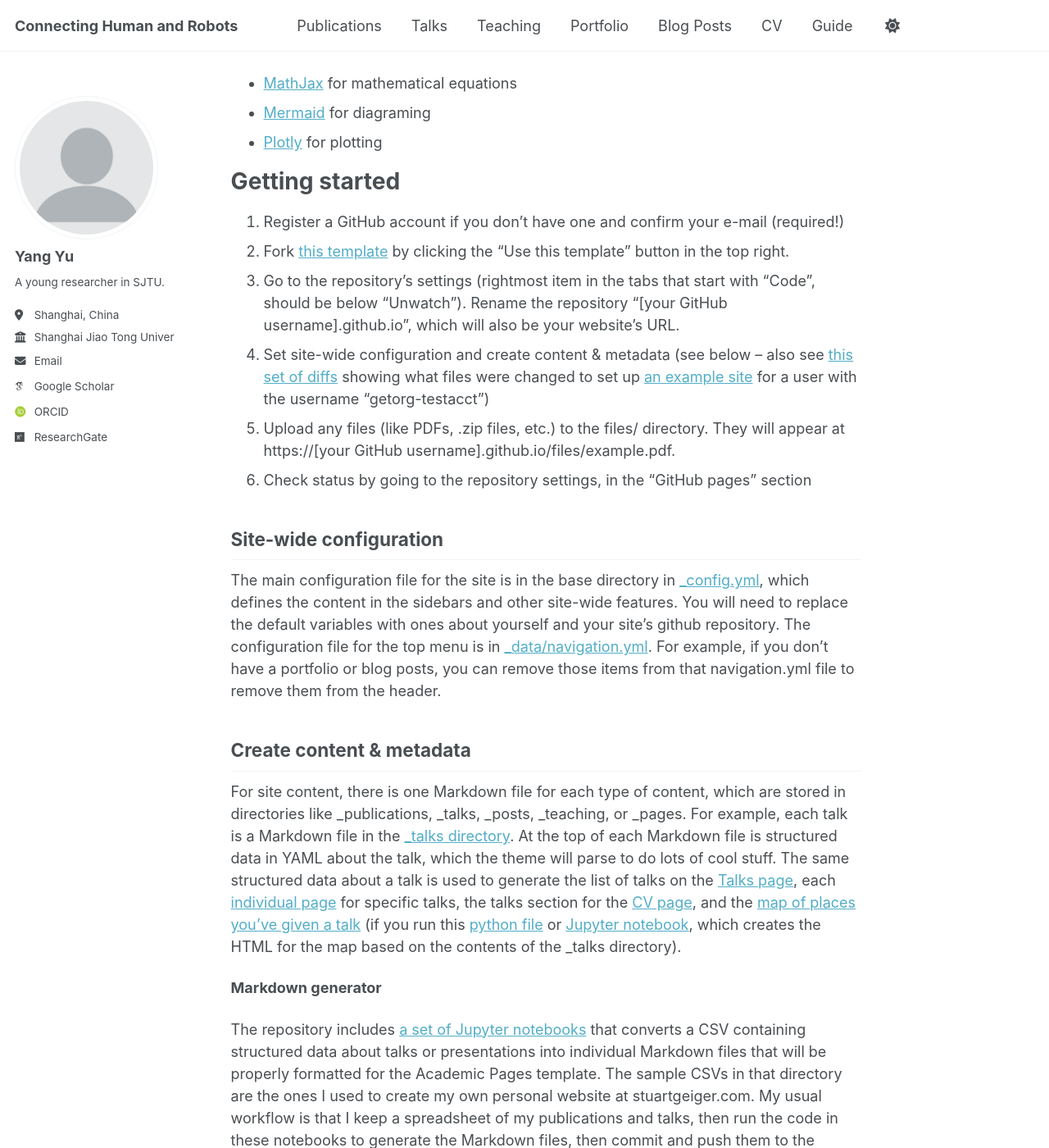
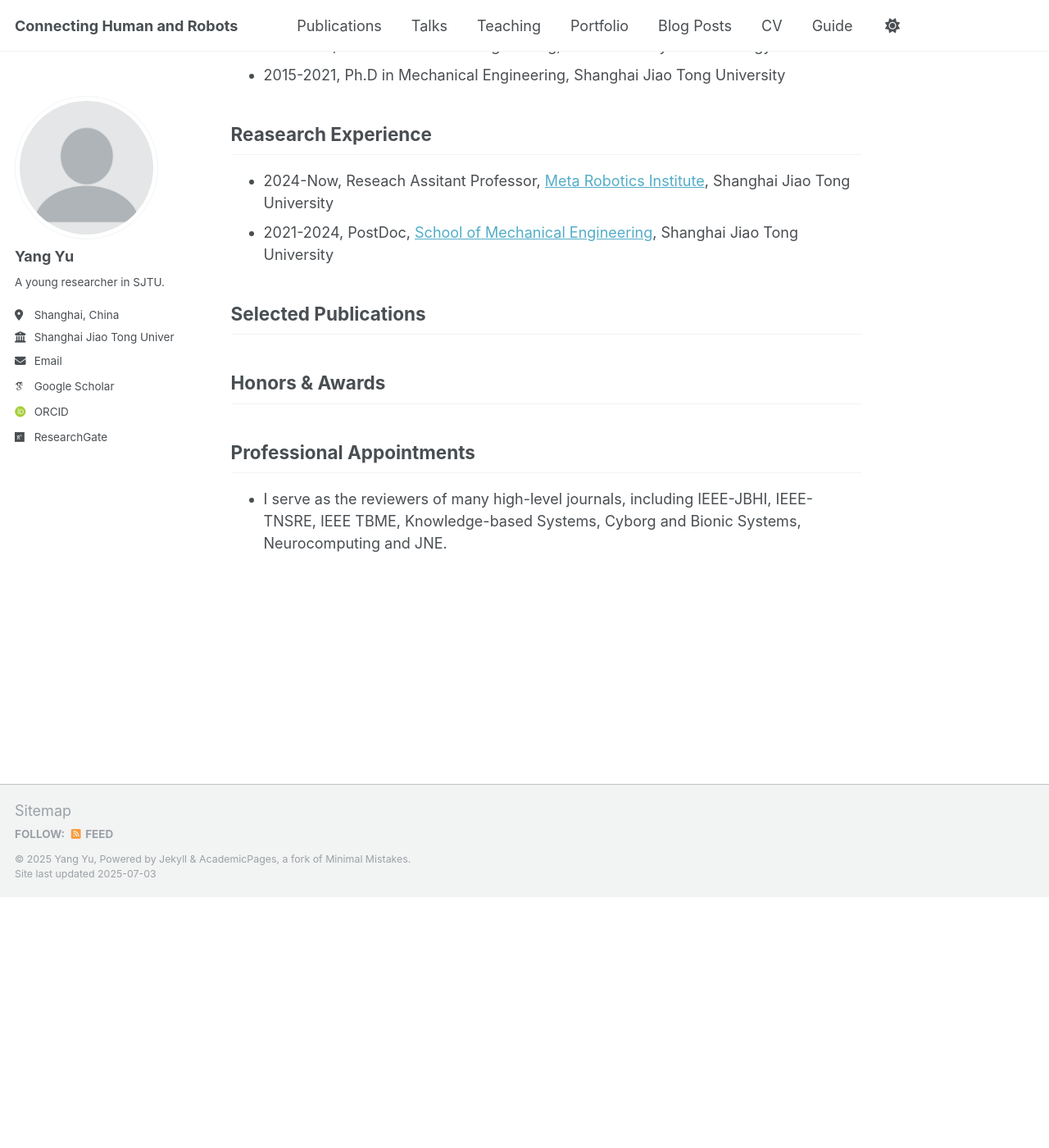
Before and after one commit to Yu-SJTUMRI/Yu-SJTUMRI.github.io, a Jekyll site: the page built from _pages/about.md, in a window 1280 px wide and 1400 px high, scrolled down 306 px. Shown: the whole window at 82% size. Built offline with Jekyll 4.4.1, drawn with Linux system fonts in a browser that asks for light colours; some web fonts are replaced; a script that is not in the unit is left out; some of the changed text lies outside the part shown.

Commit message:
Update about.md

```diff
--- a/_pages/about.md
+++ b/_pages/about.md
@@ -10,44 +10,24 @@ I am a research asssitant professor at [Meta Robotics Institute](https://mri.sjt
 
 I
 
-A data-driven personal website
-======
+Education
+------
+- 2011-2015, B.S. in Mechanical Engineering, Hefei Uiversity of Technology
+- 2015-2021, Ph.D in Mechanical Engineering, Shanghai Jiao Tong University
+
+Reasearch Experience
+------
+- 2024-Now, Reseach Assitant Professor, [Meta Robotics Institute](https://mri.sjtu.edu.cn/), Shanghai Jiao Tong University
+- 2021-2024, PostDoc, [School of Mechanical Engineering](https://me.sjtu.edu.cn/), Shanghai Jiao Tong University
+
+Selected Publications
+------
 
 
-For those users that need more advanced functionality, the template also supports the following popular tools:
-- [MathJax](https://www.mathjax.org/) for mathematical equations
-- [Mermaid](https://mermaid.js.org/) for diagraming
-- [Plotly](https://plotly.com/javascript/) for plotting
+Honors & Awards
+------
 
-Getting started
-======
-1. Register a GitHub account if you don't have one and confirm your e-mail (required!)
-1. Fork [this template](https://github.com/academicpages/academicpages.github.io) by clicking the "Use this template" button in the top right.
-1. Go to the repository's settings (rightmost item in the tabs that start with "Code", should be below "Unwatch"). Rename the repository "[your GitHub username].github.io", which will also be your website's URL.
-1. Set site-wide configuration and create content & metadata (see below -- also see [this set of diffs](http://archive.is/3TPas) showing what files were changed to set up [an example site](https://getorg-testacct.github.io) for a user with the username "getorg-testacct")
-1. Upload any files (like PDFs, .zip files, etc.) to the files/ directory. They will appear at https://[your GitHub username].github.io/files/example.pdf.
-1. Check status by going to the repository settings, in the "GitHub pages" section
 
-Site-wide configuration
+Professional Appointments
 ------
-The main configuration file for the site is in the base directory in [_config.yml](https://github.com/academicpages/academicpages.github.io/blob/master/_config.yml), which defines the content in the sidebars and other site-wide features. You will need to replace the default variables with ones about yourself and your site's github repository. The configuration file for the top menu is in [_data/navigation.yml](https://github.com/academicpages/academicpages.github.io/blob/master/_data/navigation.yml). For example, if you don't have a portfolio or blog posts, you can remove those items from that navigation.yml file to remove them from the header.
-
-Create content & metadata
-------
-For site content, there is one Markdown file for each type of content, which are stored in directories like _publications, _talks, _posts, _teaching, or _pages. For example, each talk is a Markdown file in the [_talks directory](https://github.com/academicpages/academicpages.github.io/tree/master/_talks). At the top of each Markdown file is structured data in YAML about the talk, which the theme will parse to do lots of cool stuff. The same structured data about a talk is used to generate the list of talks on the [Talks page](https://academicpages.github.io/talks), each [individual page](https://academicpages.github.io/talks/2012-03-01-talk-1) for specific talks, the talks section for the [CV page](https://academicpages.github.io/cv), and the [map of places you've given a talk](https://academicpages.github.io/talkmap.html) (if you run this [python file](https://github.com/academicpages/academicpages.github.io/blob/master/talkmap.py) or [Jupyter notebook](https://github.com/academicpages/academicpages.github.io/blob/master/talkmap.ipynb), which creates the HTML for the map based on the contents of the _talks directory).
-
-**Markdown generator**
-
-The repository includes [a set of Jupyter notebooks](https://github.com/academicpages/academicpages.github.io/tree/master/markdown_generator
-) that converts a CSV containing structured data about talks or presentations into individual Markdown files that will be properly formatted for the Academic Pages template. The sample CSVs in that directory are the ones I used to create my own personal website at stuartgeiger.com. My usual workflow is that I keep a spreadsheet of my publications and talks, then run the code in these notebooks to generate the Markdown files, then commit and push them to the GitHub repository.
-
-How to edit your site's GitHub repository
-------
-Many people use a git client to create files on their local computer and then push them to GitHub's servers. If you are not familiar with git, you can directly edit these configuration and Markdown files directly in the github.com interface. Navigate to a file (like [this one](https://github.com/academicpages/academicpages.github.io/blob/master/_talks/2012-03-01-talk-1.md) and click the pencil icon in the top right of the content preview (to the right of the "Raw | Blame | History" buttons). You can delete a file by clicking the trashcan icon to the right of the pencil icon. You can also create new files or upload files by navigating to a directory and clicking the "Create new file" or "Upload files" buttons.
-
-Example: editing a Markdown file for a talk
-![Editing a Markdown file for a talk](/images/editing-talk.png)
-
-For more info
-------
-More info about configuring Academic Pages can be found in [the guide](https://academicpages.github.io/markdown/), the [growing wiki](https://github.com/academicpages/academicpages.github.io/wiki), and you can always [ask a question on GitHub](https://github.com/academicpages/academicpages.github.io/discussions). The [guides for the Minimal Mistakes theme](https://mmistakes.github.io/minimal-mistakes/docs/configuration/) (which this theme was forked from) might also be helpful.
+- I serve as the reviewers of many high-level journals, including IEEE-JBHI, IEEE-TNSRE, IEEE TBME, Knowledge-based Systems, Cyborg and Bionic Systems, Neurocomputing and JNE.
```
